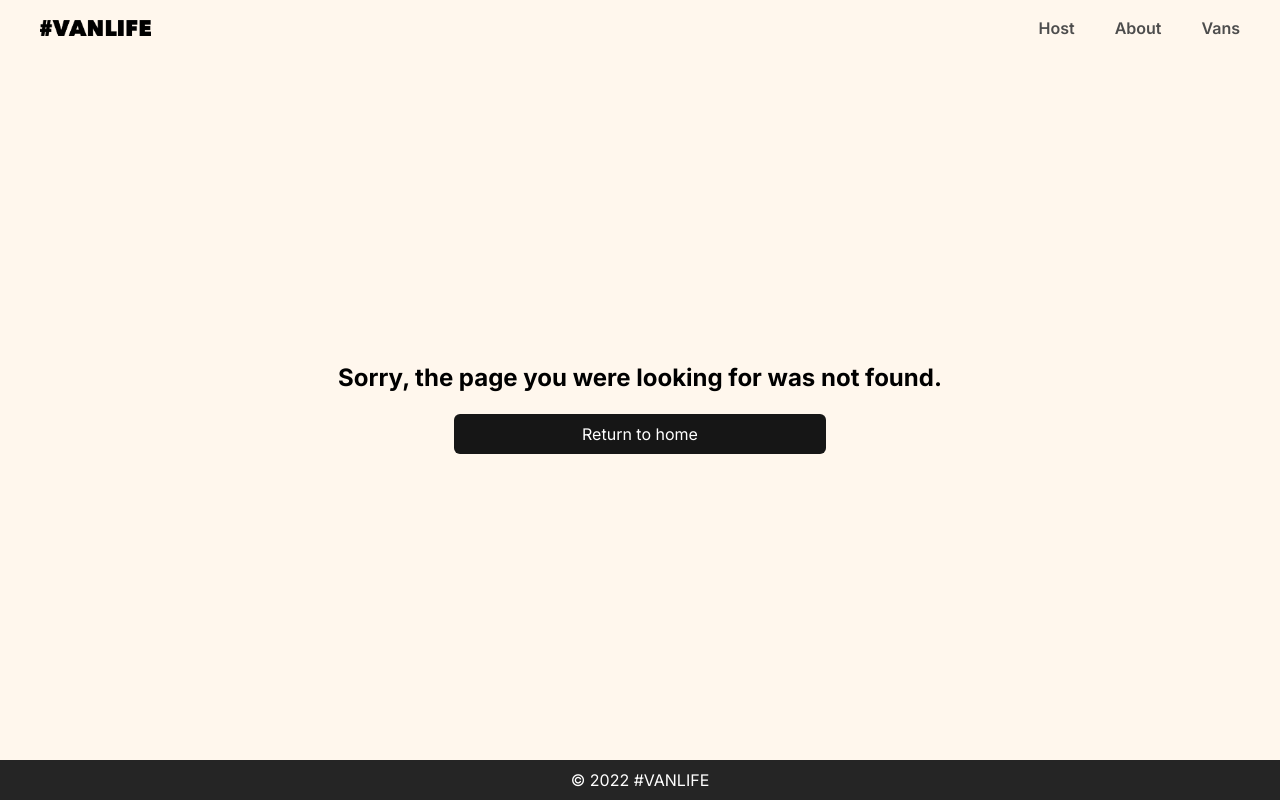
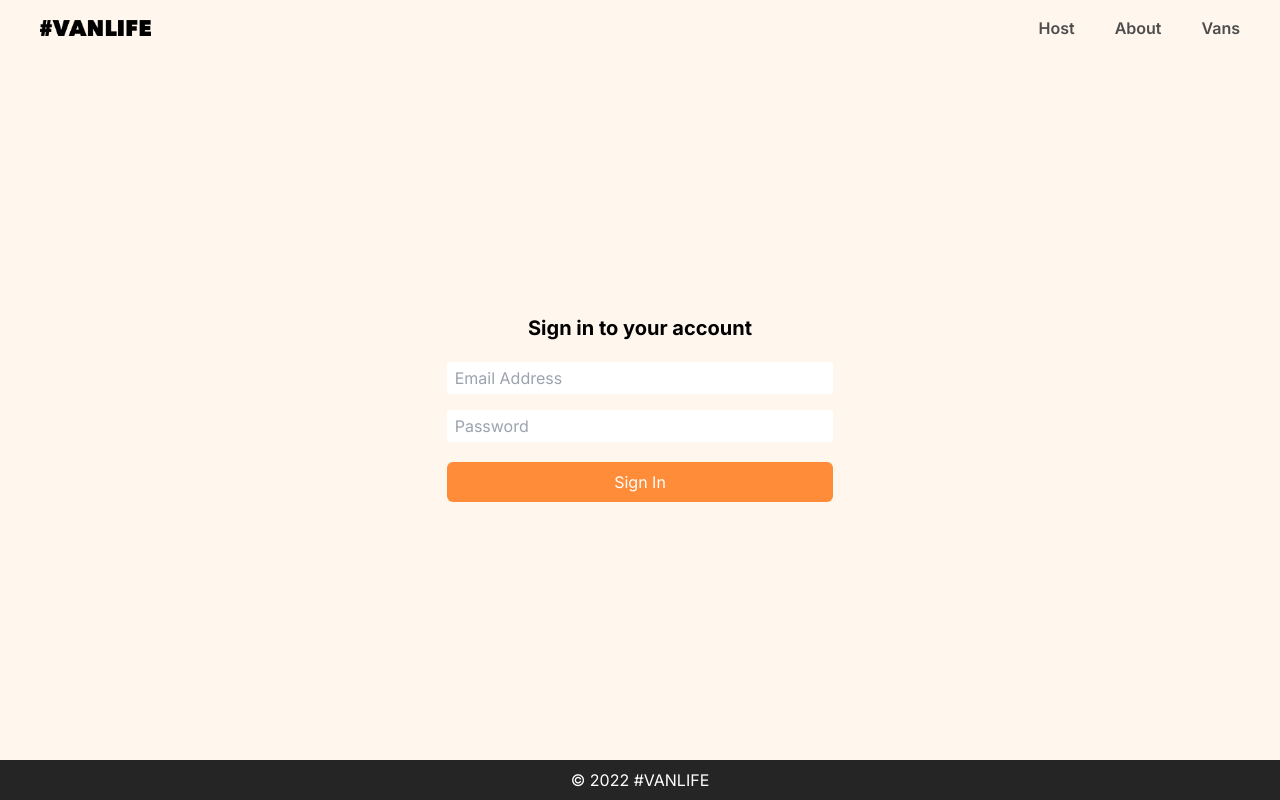
Before and after one commit to riyoneri/vanlife--react, a React (Create React App) app: page /login in a window 1280 px wide. Before the commit this address had no page. Built offline with nearby package versions, Linux system fonts and the light colour scheme; what miragejs would draw is missing.

Commit message:
feat: add login page

```diff
--- a/src/App.jsx
+++ b/src/App.jsx
@@ -19,6 +19,7 @@ import HostVansDetailPhotos from "./components/HostVansDetails/HostVansDetailPho
 import HostVansDetailPricing from "./components/HostVansDetails/HostVansDetailPricing";
 import NotFound from "./pages/NotFound";
 import Error from "./pages/Error";
+import Login from "./pages/Login";
 
 // Components
 import Layout from "./components/Layouts/MainLayout";
@@ -52,6 +53,9 @@ const router = createBrowserRouter(
         </Route>
         <Route path="reviews" element={<Reviews />} />
       </Route>
+
+      <Route path="login" element={<Login />} />
+
       <Route path="*" element={<NotFound />} />
     </Route>
   )
--- /dev/null
+++ b/src/pages/Login.jsx
@@ -0,0 +1,24 @@
+import Button from "../components/Button/Button";
+
+export default () => {
+  return (
+    <div className="h-screen grid items-center">
+      <div className="grid gap-5 items-stretch w-1/3 px-5 mx-auto">
+        <p className="text-xl font-bold text-center">Sign in to your account</p>
+        <div className="grid gap-4">
+          <input
+            type="text"
+            placeholder="Email Address"
+            className="py-1 px-2 rounded-sm focus:outline-0"
+          />
+          <input
+            type="text"
+            placeholder="Password"
+            className="py-1 px-2 rounded-sm focus:outline-0"
+          />
+        </div>
+        <Button color="orange">Sign In</Button>
+      </div>
+    </div>
+  );
+};
```
